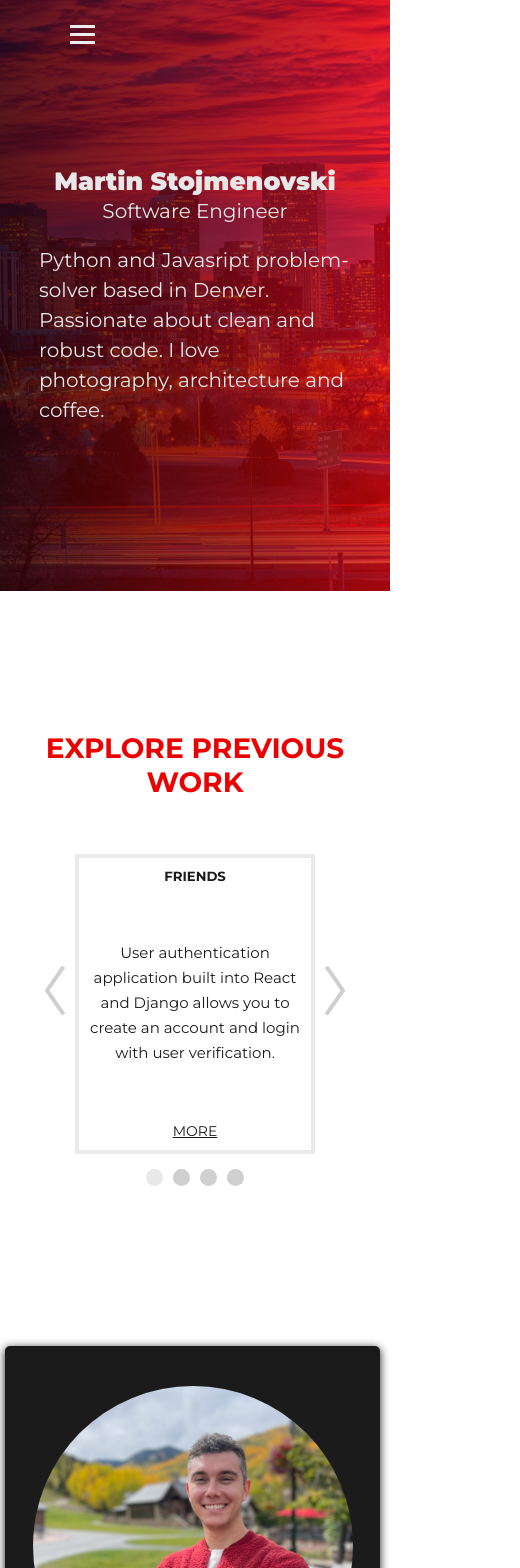
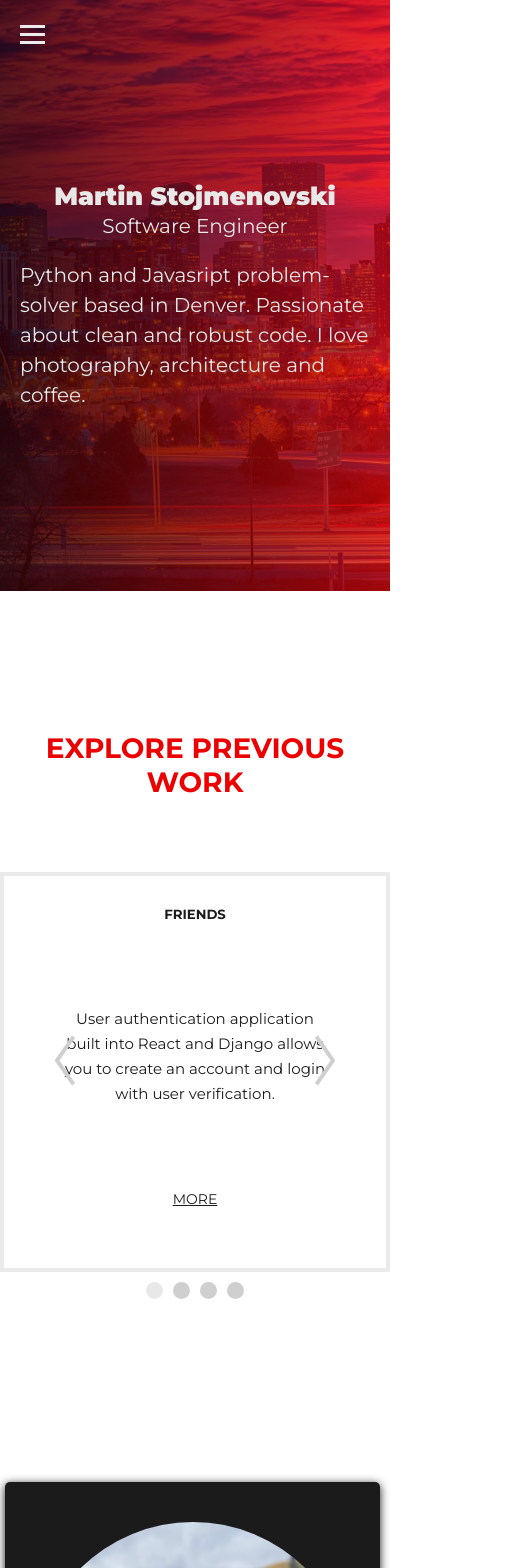
Before and after one commit to martinstojmenovski/Portfolio, a React (Create React App) app: page / in a window 390 px wide. Shown: the top 1568 px of the page, 520 px wide, since content can reach past the window. Built offline with nearby package versions, Linux system fonts and the light colour scheme.

Commit message:
Animating dropdown menu

```diff
--- a/src/Components/Navbar.js
+++ b/src/Components/Navbar.js
@@ -125,24 +125,9 @@ function Navbar() {
                 </div>
 
 
-                <div className={hamburger ? 'dropmenu' : 'dropmenu active'} onClick={showHamburger} >
+                <div className={hamburger ? 'dropmenu' : 'dropmenu active'}>
                     <div className='progress-bar' style={{ width: `${progressBar}%` }}></div>
-
-
-                    {/* <h3 className={blur ? 'brand-blur active' : 'brand-blur'}  onClick={showHamburger} >Martin</h3> */}
-
-
-                    {/* <div className={hamburger ? "hamburger" : "hamburger active"}  >
-                        <div className={blur ? 'bars active' : 'bars'} onClick={showHamburger}>
-                            <span className={blur ? 'bar active' : 'bar'}></span>
-                            <span className={blur ? 'bar active' : 'bar'}></span>
-                            <span className={blur ? 'bar active' : 'bar'}></span>
-                        </div>
-                        <div className={hamburger ? "sidebar" : "sidebar active"} >
-                            {ulHolder}
-                        </div>
-                    </div> */}
-
+                    <div className={hamburger ? 'rest' : 'rest active'} onClick={closeHamburger}></div>
 
                     <div className={hamburger ? "hamburger" : "hamburger active"}  >
                         <div className={blur ? 'bars1 active' : 'bars1'} onClick={showHamburger}>
--- a/src/Components/home-model2.css
+++ b/src/Components/home-model2.css
@@ -73,7 +73,7 @@
   }
   .background .text {
     max-width: 100%;
-    margin: auto 10%;
+    margin: auto 70px;
   }
 }
 
@@ -86,6 +86,7 @@
   }
   .background .text {
     top: 25%;
+    margin: auto 20px;
   }
 }
 @media screen and (max-width: 320px) {
--- a/src/Components/navbar.css
+++ b/src/Components/navbar.css
@@ -2,42 +2,49 @@
   position: fixed;
   width: 100%;
   margin: auto;
-  z-index: 998;
-  height: 12vh;
-  transition: all 0.7s ease-in-out;
+  z-index: 4;
+  height: 80px;
+  transition: all 400ms ease-in-out;
 
 }
+
 .navbar.active {
   background: rgba(255, 255, 255, 0.8);
   backdrop-filter: blur(3px);
   height: 60px;
-  border-bottom:1.5px solid #bdbdbd;
+  border-bottom: 1.5px solid #bdbdbd;
 }
+
 .progress-bar {
   position: fixed;
-  top:58.5px;
+  top: 58.5px;
   left: 0;
   height: 2px;
   background: #1b1b1b;
   z-index: 3;
+  transition: width 200ms linear;
+}
 
-}
-.dropmenu{
+
+.dropmenu {
   display: none;
 }
- .min-768{
+
+.min-768 {
   max-width: 55%;
   margin: auto;
   font-size: 12px;
   padding-top: 10px;
 }
-  .min-768 ul{
+
+.min-768 ul {
   display: flex;
   justify-content: space-evenly;
 }
+
 .navbar li {
   list-style: none;
-  cursor:pointer;
+  cursor: pointer;
   color: #ececec;
   font-weight: 700;
   padding: 10px;
@@ -48,12 +55,14 @@
   transition: all 0.3s ease-in-out;
   max-width: 100%;
 }
-.navbar li.active{
+
+.navbar li.active {
   color: #1b1b1b;
   padding: 5px 10px;
   margin: 5px 10px;
 }
-.navbar li.border{
+
+.navbar li.border {
   border: 2px solid;
 }
 
@@ -61,90 +70,35 @@
 
 
 @media screen and (max-width: 768px) {
-  .min-768{
+  .min-768 {
     display: none;
   }
 
-
-
-  /* .brand-blur{
-    flex: 1;
-    word-break: keep-all;
-    color: #ececec;
-    transition: all 300ms ease-in-out;
-    padding: 20px;
-  }
-  .brand-blur.active{
-    color: #1b1b1b;
-    padding: 10px 20px 20px 20px;
-  } */
-
-  /*.dropmenu{
+  .dropmenu {
     display: flex;
   }
   .dropmenu.active{
-    background-color: rgba(0, 0, 0, 0.5);
+    background-color: rgba(0, 0, 0, 0.4);
     height: 100vh;
     z-index: 4;
-    transition: all 700ms ease-in-out;
+    position: relative;
   }
-  .hamburger{
-    display: flex;
-    flex-direction: column;
+  .rest{
+    position: absolute;
+    top: 0;
+    left: 245px;
+    height: 100vh;
+    width: 100%;
+    display: none;
+  }
+  .rest.active{
+    display: block;
+  }
+  .hamburger {
     position: relative;
   }
 
-  .hamburger.active{
-    background: rgba(0, 0, 0, 0.8);
-    align-items: center;
-    animation: fadeInLeft 0.7s ease-out;
-    width: 250px;
-  }
-  .hamburger.active .bars{
-    left: 90px;
-  }
-  .hamburger.active li.active{
-    padding: 10px;
-    margin: 10px;
-  }
   .sidebar {
-    height: 0;
-    overflow: hidden;
-  } */
-
-  /* .sidebar.active {
-    height: 100vh; */
-    /* position: relative; */
-    /* left: 50%; */
-    /* transform: translateX(-50%); */
-
-  /* } */
-
-
-
-
-/*
-  @keyframes fadeInLeft {
-    from {
-      opacity: 0;
-      transform: translateX(-300px);
-    }
-    to {
-      opacity: 1;
-    }
-  } */
-
-
-
-
-
-  .dropmenu{
-    display: flex;
-  }
-  .hamburger{
-    position: relative;
-  }
-  .sidebar{
     position: absolute;
     left: 0;
     top: 0;
@@ -155,8 +109,10 @@
     opacity: 0;
     transform: translateX(-300px);
     transition: opacity 150ms ease-in-out, transform 150ms ease-in-out;
+    z-index: 5;
   }
-  .sidebar.active{
+
+  .sidebar.active {
     opacity: 1;
     transform: translateY(0);
   }
@@ -167,68 +123,63 @@
     width: 25px;
     height: 3px;
     margin: 5px auto;
-    background-color:#ececec;
+    background-color: #ececec;
     transition: transform 300ms ease-in-out;
   }
+
   .bar2:nth-child(1) {
     transform: translateY(8px) rotate(45deg);
     background-color: #ffffff;
   }
+
   .bar2:nth-child(2) {
     opacity: 0;
   }
+
   .bar2:nth-child(3) {
     transform: translateY(-8px) rotate(-45deg);
     background-color: #ffffff;
   }
-.bars2{
+
+  .bars2 {
     padding: 20px;
     position: relative;
     left: 37px;
     margin-left: 100px;
     cursor: pointer;
   }
+
   .bar {
     display: block;
     width: 25px;
     height: 3px;
     margin: 5px auto;
-    background-color:#ececec;
+    background-color: #ececec;
     transition: all 300ms ease-in-out;
   }
-  .bar.active{
-    background-color:#1b1b1b;
+
+  .bar.active {
+    background-color: #1b1b1b;
 
   }
 
   .bars1 {
-    transition: all 300ms ease-in-out;
+    transition: all 400ms ease-in-out;
     cursor: pointer;
     padding: 20px;
     position: relative;
     left: 50px;
   }
-  .bars1.active{
+
+  .bars1.active {
     padding: 10px 20px 20px 20px;
   }
-  .navbar li.active{
+
+  .navbar li.active {
     color: #ececec;
-    padding:10px;
+    padding: 10px;
     margin: 10px;
   }
-
-
-  /* .dropmenu.active .bar:nth-child(2) {
-    opacity: 0;
-  }
-  .dropmenu.active .bar:nth-child(1) {
-    transform: translateY(8px) rotate(45deg);
-    background-color: #ffffff;
-  }
-  .dropmenu.active .bar:nth-child(3) {
-    transform: translateY(-8px) rotate(-45deg);
-    background-color: #ffffff;
-  } */
 
 
 }
@@ -237,5 +188,7 @@
 
 
 @media screen and (max-width: 480px) {
-
+  .bars1 {
+    left: 0;
   }
+}
--- a/src/Components/project.css
+++ b/src/Components/project.css
@@ -22,12 +22,12 @@
 .project2,
 .project3,
 .project4 {
-  width: 300px;
-  height: 270px;
+  width: 470px;
+  height: 370px;
   /* background: rgb(247, 247, 247); */
   border: 4px solid rgb(234, 234, 234);
   cursor: pointer;
-  padding: 20px;
+  padding: 30px 60px 60px 60px;
   text-align: center;
   display: flex;
   flex-direction: column;
@@ -43,6 +43,7 @@
   background-position: 50% 45%;
   background-size: cover;
   transition: 500ms ease-in-out;
+  z-index: 5;
 }
 
 #PROJECT a{
@@ -101,7 +102,8 @@
 }
 .left-arrow {
   position: relative;
-  top: 130px;
+  top: 200px;
+  left: -130px;
   z-index: 1;
   cursor: pointer;
 
@@ -109,7 +111,8 @@
 
 .right-arrow {
   position: relative;
-  top: 130px;
+  top: -260px;
+  right: -130px;
   z-index: 1;
   cursor: pointer;
 
@@ -139,7 +142,7 @@
   display: flex;
   justify-content: center;
   position: relative;
-
+  /* top: -70px; */
 }
 
 .dots {
@@ -149,7 +152,7 @@
   width: 17px;
   background: rgb(232, 232, 232);
   border-radius: 100%;
-  z-index: 4;
+  z-index: 2;
   transition: background-color 0.7s ease-out;
 }
 
@@ -169,7 +172,7 @@
 
 @media screen and (max-width: 768px) {
   .image-slider{
-    display: flex;
+    display: block;
   }
   .projects {
     display: none;
@@ -184,14 +187,14 @@
   .project2,
   .project3,
   .project4 {
-    width: 240px;
-    height: 300px;
-    padding: 10px;
+    width: 100%;
+    height: 400px;
+    /* padding: 10px; */
   }
   .container1,
   .container2,
   .container3,
   .container4 {
-    margin: 5px;
+    margin: 0;
   }
 }
```
Lines whose indentation alone changed are shown as unchanged.
